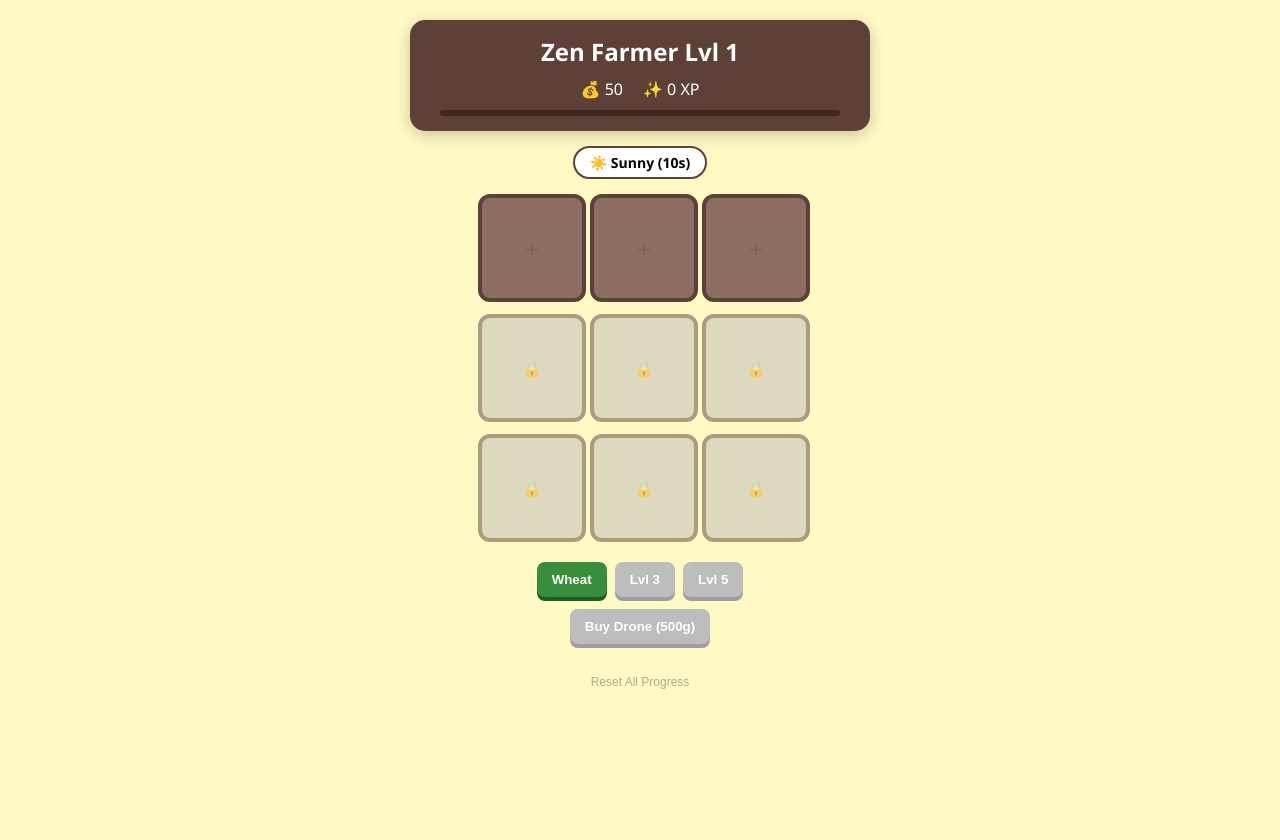
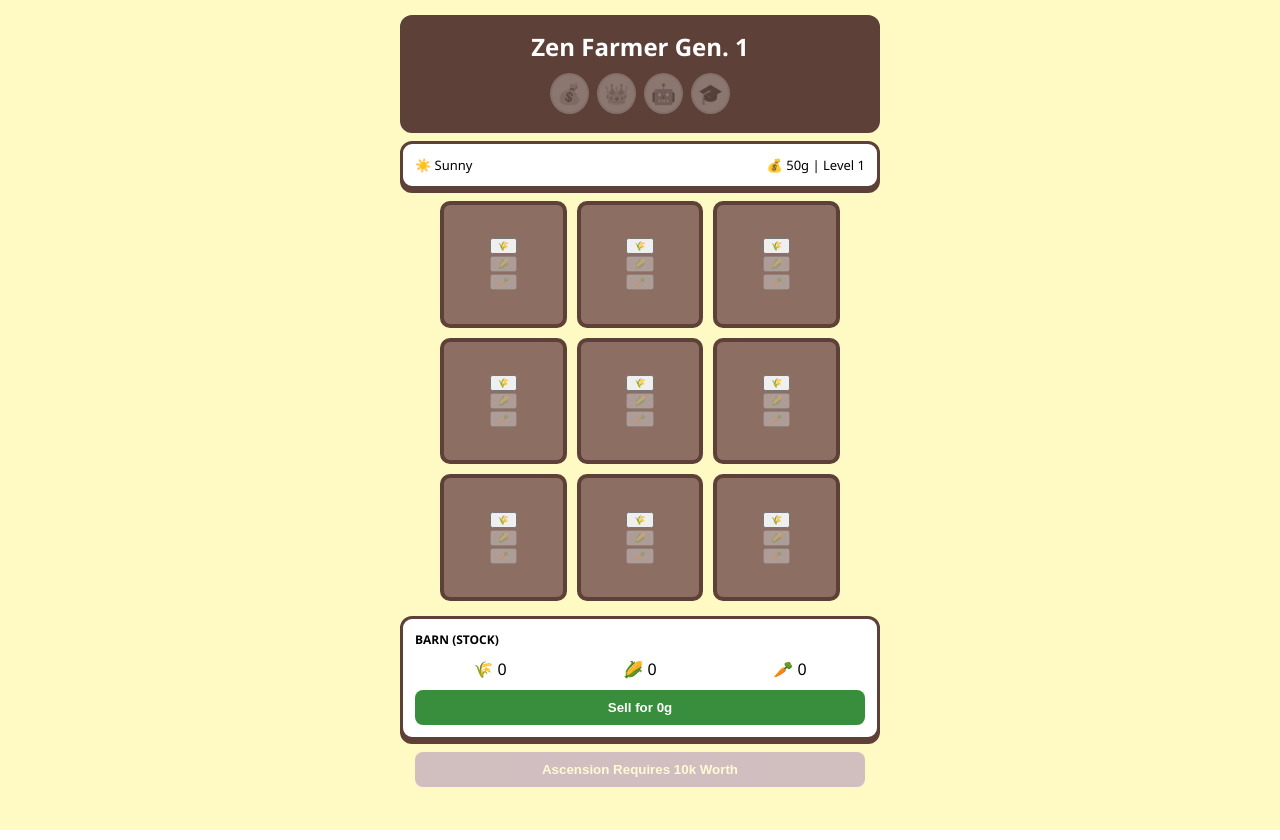
Before and after one commit to mohamedmehdigara/react-farming-game, a React (Create React App) app: page / in a window 1280 px wide. Built offline with nearby package versions, Linux system fonts and the light colour scheme.

Commit message:
edited files

```diff
--- a/src/App.js
+++ b/src/App.js
@@ -1,233 +1,188 @@
-import React, { useState, useEffect } from 'react';
+import React, { useState, useEffect, useMemo } from 'react';
 import styled, { keyframes } from 'styled-components';
 
 // --- Constants ---
 const CROPS = {
-  WHEAT: { id: 'WHEAT', name: 'Wheat', cost: 10, revenue: 25, growthTime: 5, xp: 15, minLevel: 1 },
-  CORN: { id: 'CORN', name: 'Corn', cost: 40, revenue: 100, growthTime: 12, xp: 45, minLevel: 3 },
-  CARROT: { id: 'CARROT', name: 'Carrot', cost: 100, revenue: 300, growthTime: 25, xp: 120, minLevel: 5 },
+  WHEAT: { id: 'WHEAT', name: 'Wheat', cost: 10, basePrice: 25, growthTime: 5, xp: 15, minLevel: 1, icon: '🌾' },
+  CORN: { id: 'CORN', name: 'Corn', cost: 40, basePrice: 100, growthTime: 12, xp: 45, minLevel: 3, icon: '🌽' },
+  CARROT: { id: 'CARROT', name: 'Carrot', cost: 100, basePrice: 300, growthTime: 25, xp: 120, minLevel: 5, icon: '🥕' },
 };
 
-const WEATHER_TYPES = {
-  SUNNY: { label: 'Sunny', icon: '☀️', multiplier: 1, color: '#FFF9C4' },
-  RAIN: { label: 'Raining', icon: '🌧️', multiplier: 2, color: '#B3E5FC' },
-  HEATWAVE: { label: 'Heatwave', icon: '🔥', multiplier: 0.5, color: '#FFCCBC' },
+const WEATHER = {
+  SUNNY: { label: 'Sunny', mult: 1, color: '#FFF9C4', icon: '☀️' },
+  RAIN: { label: 'Rain', mult: 2, color: '#B3E5FC', icon: '🌧️' },
+  HEAT: { label: 'Heatwave', mult: 0.5, color: '#FFCCBC', icon: '🔥' },
 };
 
-const GROWTH_STAGES = { SEED: 0, SPROUT: 1, MATURE: 2 };
-const XP_PER_LEVEL = 200;
-const AUTO_HARVESTER_COST = 500;
-
 // --- Animations ---
-const jitter = keyframes`
-  0% { transform: translate(0,0) rotate(0deg); }
-  25% { transform: translate(2px, 2px) rotate(5deg); }
-  50% { transform: translate(-2px, 1px) rotate(-5deg); }
-  75% { transform: translate(1px, -1px) rotate(3deg); }
-  100% { transform: translate(0,0) rotate(0deg); }
+const sparkle = keyframes`
+  0% { filter: brightness(1) drop-shadow(0 0 0 gold); }
+  50% { filter: brightness(1.5) drop-shadow(0 0 10px gold); }
+  100% { filter: brightness(1) drop-shadow(0 0 0 gold); }
 `;
-
-const PlotPulse = keyframes` 0% { transform: scale(1); } 50% { transform: scale(1.05); } 100% { transform: scale(1); } `;
 
 // --- Styled Components ---
 const GameContainer = styled.div`
   display: flex; flex-direction: column; align-items: center;
   font-family: 'Segoe UI', sans-serif; background-color: ${props => props.bgColor};
-  transition: background-color 2s ease; min-height: 100vh; padding: 20px;
+  transition: background-color 2s ease; min-height: 100vh; padding: 15px;
 `;
 
-const Header = styled.div`
-  background: #5d4037; color: white; padding: 15px 30px; width: 100%; max-width: 400px;
-  border-radius: 15px; margin-bottom: 15px; text-align: center; box-shadow: 0 4px 15px rgba(0,0,0,0.2);
+const Section = styled.div`
+  background: white; border: 3px solid #5d4037; border-radius: 12px;
+  width: 100%; max-width: 450px; padding: 12px; margin-bottom: 12px; box-shadow: 0 4px 0 #5d4037;
 `;
 
-const HUD = styled.div` display: flex; gap: 10px; margin-bottom: 15px; `;
-
-const Badge = styled.div`
-  background: white; padding: 5px 15px; border-radius: 20px; font-weight: bold; font-size: 14px;
-  border: 2px solid #5d4037; display: flex; align-items: center; gap: 5px;
+const TrophyRack = styled.div`
+  display: flex; gap: 8px; justify-content: center; margin-top: 10px; flex-wrap: wrap;
 `;
 
-const FarmGrid = styled.div`
-  display: grid; grid-template-columns: repeat(3, 100px); grid-gap: 12px; margin-bottom: 20px;
+const Trophy = styled.div`
+  font-size: 20px; filter: ${props => props.unlocked ? 'none' : 'grayscale(1) opacity(0.3)'};
+  background: #f5f5f5; padding: 5px; border-radius: 50%; border: 2px solid #ddd;
+  transition: all 0.5s ease;
 `;
 
 const Plot = styled.div`
-  width: 100px; height: 100px; position: relative;
-  background-color: ${props => props.locked ? '#bdbdbd' : props.isReady ? '#aed581' : '#8d6e63'};
-  border: 4px solid #5d4037; border-radius: 12px; display: flex; flex-direction: column;
-  align-items: center; justify-content: center; cursor: pointer;
-  animation: ${props => props.isReady ? PlotPulse : 'none'} 1.5s infinite;
-  opacity: ${props => props.locked ? 0.5 : 1};
+  aspect-ratio: 1/1; background: ${props => props.isReady ? '#aed581' : '#8d6e63'};
+  border: 4px solid ${props => props.isGolden ? '#ffd700' : '#5d4037'};
+  border-radius: 10px; position: relative; cursor: pointer;
+  display: flex; align-items: center; justify-content: center;
+  animation: ${props => props.isGolden ? sparkle : 'none'} 1s infinite;
 `;
 
-const PestOverlay = styled.div`
-  position: absolute; font-size: 40px; z-index: 10;
-  animation: ${jitter} 0.3s infinite;
-  cursor: crosshair;
+const GoldenTag = styled.div`
+  position: absolute; top: -10px; background: gold; color: #5d4037;
+  font-size: 9px; font-weight: bold; padding: 2px 5px; border-radius: 5px; border: 1px solid #5d4037;
 `;
 
-const ProgressBar = styled.div` width: 70%; height: 6px; background: #4e342e; border-radius: 3px; margin-top: 8px; `;
-const ProgressFill = styled.div` height: 100%; background: #8bc34a; width: ${props => props.progress}%; `;
-
-const Controls = styled.div` display: flex; flex-direction: column; gap: 12px; align-items: center; `;
-const ButtonGroup = styled.div` display: flex; flex-wrap: wrap; justify-content: center; gap: 8px; `;
-
 const Button = styled.button`
-  padding: 10px 15px; border: none; border-radius: 8px; color: white; font-weight: bold; cursor: pointer;
-  background-color: ${props => props.variant === 'upgrade' ? '#ab47bc' : props.active ? '#388e3c' : '#81c784'};
-  box-shadow: 0 4px ${props => props.variant === 'upgrade' ? '#7b1fa2' : props.active ? '#1b5e20' : '#2e7d32'};
-  &:disabled { background-color: #bdbdbd; box-shadow: 0 4px #9e9e9e; cursor: not-allowed; }
+  background: ${props => props.variant === 'prestige' ? '#673ab7' : props.primary ? '#388e3c' : '#5d4037'};
+  color: white; border: none; padding: 10px 15px; border-radius: 8px; font-weight: bold; cursor: pointer;
+  &:disabled { opacity: 0.3; }
 `;
 
-// --- Main App Component ---
+// --- Main App ---
 export default function App() {
-  const [money, setMoney] = useState(() => JSON.parse(localStorage.getItem('zf-v4-money')) ?? 50);
-  const [xp, setXp] = useState(() => JSON.parse(localStorage.getItem('zf-v4-xp')) ?? 0);
-  const [plots, setPlots] = useState(() => JSON.parse(localStorage.getItem('zf-v4-plots')) ?? Array(9).fill(null));
-  const [hasAuto, setHasAuto] = useState(() => JSON.parse(localStorage.getItem('zf-v4-auto')) ?? false);
+  const [money, setMoney] = useState(() => JSON.parse(localStorage.getItem('zf-v8-money')) ?? 50);
+  const [xp, setXp] = useState(() => JSON.parse(localStorage.getItem('zf-v8-xp')) ?? 0);
+  const [multiplier, setMultiplier] = useState(() => JSON.parse(localStorage.getItem('zf-v8-mult')) ?? 1);
+  const [inventory, setInventory] = useState(() => JSON.parse(localStorage.getItem('zf-v8-inv')) ?? { WHEAT: 0, CORN: 0, CARROT: 0 });
+  const [plots, setPlots] = useState(() => JSON.parse(localStorage.getItem('zf-v8-plots')) ?? Array(9).fill(null));
+  const [hasAuto, setHasAuto] = useState(() => JSON.parse(localStorage.getItem('zf-v8-auto')) ?? false);
   const [weather, setWeather] = useState('SUNNY');
-  const [weatherTicks, setWeatherTicks] = useState(15);
-  const [selectedSeed, setSelectedSeed] = useState(CROPS.WHEAT);
+  const [market, setMarket] = useState({ WHEAT: 25, CORN: 100, CARROT: 300 });
 
-  const level = Math.floor(xp / XP_PER_LEVEL) + 1;
-  const unlockedPlotsCount = level >= 5 ? 9 : level >= 3 ? 6 : 3;
+  const level = Math.floor(xp / 250) + 1;
+  const netWorth = Math.floor(money + Object.keys(inventory).reduce((acc, k) => acc + (inventory[k] * market[k] * multiplier), 0));
+
+  // Trophies Logic
+  const trophies = useMemo(() => [
+    { id: 'rich', icon: '💰', label: 'Millionaire', hint: '10k Net Worth', unlocked: netWorth >= 10000 },
+    { id: 'prestige', icon: '👑', label: 'Royal Lineage', hint: 'Prestige once', unlocked: multiplier > 1 },
+    { id: 'automation', icon: '🤖', label: 'Robo-Farm', hint: 'Buy Drone', unlocked: hasAuto },
+    { id: 'expert', icon: '🎓', label: 'Master', hint: 'Level 10', unlocked: level >= 10 },
+  ], [netWorth, multiplier, hasAuto, level]);
 
   useEffect(() => {
-    localStorage.setItem('zf-v4-money', JSON.stringify(money));
-    localStorage.setItem('zf-v4-xp', JSON.stringify(xp));
-    localStorage.setItem('zf-v4-plots', JSON.stringify(plots));
-    localStorage.setItem('zf-v4-auto', JSON.stringify(hasAuto));
-  }, [money, xp, plots, hasAuto]);
+    localStorage.setItem('zf-v8-money', JSON.stringify(money));
+    localStorage.setItem('zf-v8-xp', JSON.stringify(xp));
+    localStorage.setItem('zf-v8-mult', JSON.stringify(multiplier));
+    localStorage.setItem('zf-v8-inv', JSON.stringify(inventory));
+    localStorage.setItem('zf-v8-plots', JSON.stringify(plots));
+    localStorage.setItem('zf-v8-auto', JSON.stringify(hasAuto));
+  }, [money, xp, multiplier, inventory, plots, hasAuto]);
 
-  // Main Game Loop
   useEffect(() => {
-    const interval = setInterval(() => {
-      // 1. Weather Update
-      setWeatherTicks(prev => {
-        if (prev <= 1) {
-          const types = Object.keys(WEATHER_TYPES);
-          setWeather(types[Math.floor(Math.random() * types.length)]);
-          return 15 + Math.floor(Math.random() * 15);
+    const timer = setInterval(() => {
+      if (Math.random() < 0.1) setWeather(Object.keys(WEATHER)[Math.floor(Math.random() * 3)]);
+
+      setPlots(prev => prev.map((p, i) => {
+        if (!p) return null;
+
+        // Random Golden Event (0.5% chance per tick for non-golden growing crops)
+        if (!p.isGolden && p.progress < 100 && Math.random() < 0.005) {
+          return { ...p, isGolden: true };
         }
-        return prev - 1;
-      });
 
-      // 2. Plot Updates
-      let earnedMoney = 0;
-      let earnedXp = 0;
+        const inc = (100 / p.type.growthTime) * WEATHER[weather].mult;
+        const newProg = Math.min(p.progress + inc, 100);
 
-      setPlots(currentPlots => currentPlots.map(plot => {
-        if (!plot) return null;
-
-        // Auto-harvest (only if no pests)
-        if (plot.stage === 2 && hasAuto && !plot.hasPest) {
-          earnedMoney += plot.type.revenue;
-          earnedXp += plot.type.xp;
+        if (newProg === 100 && hasAuto && !p.hasPest) {
+          const goldBonus = p.isGolden ? 10 : 1;
+          setXp(v => v + (p.type.xp * multiplier * goldBonus));
+          if (p.isGolden) setMoney(m => m + (p.type.basePrice * multiplier * 10)); // Instant cash for gold auto-harvest
+          else setInventory(inv => ({ ...inv, [p.type.id]: inv[p.type.id] + 1 }));
           return null;
         }
+        return { ...p, progress: newProg };
+      }));
+    }, 1000);
+    return () => clearInterval(timer);
+  }, [weather, hasAuto, multiplier]);
 
-        if (plot.stage === 2) return plot;
-
-        // Pest Spawning (5% chance if crop is growing and doesn't have a pest)
-        if (!plot.hasPest && Math.random() < 0.05) {
-          return { ...plot, hasPest: true };
-        }
-
-        // Growth: Halted by pests
-        if (plot.hasPest) return plot;
-
-        const growthStep = (100 / plot.type.growthTime) * WEATHER_TYPES[weather].multiplier;
-        const newProgress = Math.min(plot.progress + growthStep, 100);
-        return {
-          ...plot,
-          progress: newProgress,
-          stage: newProgress >= 100 ? 2 : (newProgress >= 50 ? 1 : 0)
-        };
-      }));
-
-      if (earnedMoney > 0) setMoney(m => m + earnedMoney);
-      if (earnedXp > 0) setXp(x => x + earnedXp);
-    }, 1000);
-
-    return () => clearInterval(interval);
-  }, [weather, hasAuto]);
-
-  const handlePlotClick = (index, e) => {
-    const plot = plots[index];
-    if (!plot && index < unlockedPlotsCount) {
-        if (money >= selectedSeed.cost && level >= selectedSeed.minLevel) {
-            setMoney(m => m - selectedSeed.cost);
-            setPlots(ps => ps.map((p, i) => i === index ? { type: selectedSeed, stage: 0, progress: 0, hasPest: false } : p));
-        }
-        return;
+  const handleHarvest = (p, i) => {
+    const goldBonus = p.isGolden ? 10 : 1;
+    setXp(v => v + (p.type.xp * multiplier * goldBonus));
+    if (p.isGolden) {
+        setMoney(m => m + (p.type.basePrice * multiplier * goldBonus));
+    } else {
+        setInventory(inv => ({ ...inv, [p.type.id]: inv[p.type.id] + 1 }));
     }
-
-    // Handle Pest Click (Stop propagation to prevent accidental harvest)
-    if (plot?.hasPest) {
-      e.stopPropagation();
-      setPlots(ps => ps.map((p, i) => i === index ? { ...p, hasPest: false } : p));
-      return;
-    }
-
-    // Manual Harvest
-    if (plot?.stage === 2) {
-      setMoney(m => m + plot.type.revenue);
-      setXp(x => x + plot.type.xp);
-      setPlots(ps => ps.map((p, i) => i === index ? null : p));
-    }
+    setPlots(ps => ps.map((x, idx) => idx === i ? null : x));
   };
 
   return (
-    <GameContainer bgColor={WEATHER_TYPES[weather].color}>
-      <Header>
-        <h2 style={{ margin: 0 }}>Zen Farmer Lvl {level}</h2>
-        <div style={{ display: 'flex', justifyContent: 'center', gap: '20px', margin: '10px 0' }}>
-          <span>💰 {money}</span> <span>✨ {xp} XP</span>
+    <GameContainer bgColor={WEATHER[weather].color}>
+      <Section style={{ background: '#5d4037', color: 'white', textAlign: 'center' }}>
+        <h2 style={{ margin: 0 }}>Zen Farmer Gen. {multiplier}</h2>
+        <TrophyRack>
+          {trophies.map(t => <Trophy key={t.id} unlocked={t.unlocked} title={`${t.label}: ${t.hint}`}>{t.icon}</Trophy>)}
+        </TrophyRack>
+      </Section>
+
+      <Section>
+        <div style={{ display: 'flex', justifyContent: 'space-between', fontSize: '13px' }}>
+          <span>{WEATHER[weather].icon} {WEATHER[weather].label}</span>
+          <span>💰 {money}g | Level {level}</span>
         </div>
-        <ProgressBar style={{ width: '100%', background: '#3e2723' }}>
-            <ProgressFill progress={(xp % XP_PER_LEVEL) / 2} style={{ background: '#00e5ff' }} />
-        </ProgressBar>
-      </Header>
+      </Section>
 
-      <HUD>
-        <Badge>{WEATHER_TYPES[weather].icon} {WEATHER_TYPES[weather].label} ({weatherTicks}s)</Badge>
-        {hasAuto && <Badge>🛸 Drone On</Badge>}
-      </HUD>
-
-      <FarmGrid>
-        {plots.map((plot, i) => (
-          <Plot key={i} locked={i >= unlockedPlotsCount} isReady={plot?.stage === 2 && !plot.hasPest} onClick={(e) => handlePlotClick(i, e)}>
-            {plot?.hasPest && <PestOverlay>🐛</PestOverlay>}
-            {i >= unlockedPlotsCount ? '🔒' : plot ? (
-              <>
-                <span style={{ fontSize: '32px', filter: plot.hasPest ? 'grayscale(0.5)' : 'none' }}>
-                  {plot.stage === 2 ? (plot.type.id === 'WHEAT' ? '🌾' : plot.type.id === 'CORN' ? '🌽' : '🥕') : (plot.stage === 1 ? '🌿' : '🌱')}
-                </span>
-                {!plot.hasPest && <ProgressBar><ProgressFill progress={plot.progress} /></ProgressBar>}
-                {plot.hasPest && <span style={{ fontSize: '10px', color: '#b71c1c', fontWeight: 'bold' }}>INFESTED!</span>}
-              </>
-            ) : <span style={{ opacity: 0.1, fontSize: '24px' }}>+</span>}
+      <div style={{ display: 'grid', gridTemplateColumns: 'repeat(3, 1fr)', gap: '10px', width: '100%', maxWidth: '400px' }}>
+        {plots.map((p, i) => (
+          <Plot key={i} isGolden={p?.isGolden} isReady={p?.progress === 100} onClick={() => p?.progress === 100 && handleHarvest(p, i)}>
+            {p?.isGolden && <GoldenTag>10X GOLD</GoldenTag>}
+            {p ? (
+              <span style={{ fontSize: '2.5rem' }}>{p.progress === 100 ? CROPS[p.type.id].icon : '🌱'}</span>
+            ) : (
+              <div style={{ display: 'flex', flexDirection: 'column', gap: '2px' }}>
+                {Object.values(CROPS).map(c => (
+                  <button key={c.id} onClick={() => setPlots(ps => ps.map((x, idx) => idx === i ? { type: c, progress: 0, isGolden: false } : x))} disabled={level < c.minLevel || money < c.cost} style={{ fontSize: '9px' }}>{c.icon}</button>
+                ))}
+              </div>
+            )}
           </Plot>
         ))}
-      </FarmGrid>
+      </div>
 
-      <Controls>
-        <ButtonGroup>
-          {Object.values(CROPS).map(crop => (
-            <Button key={crop.id} active={selectedSeed.id === crop.id} disabled={level < crop.minLevel} onClick={() => setSelectedSeed(crop)}>
-              {level < crop.minLevel ? `Lvl ${crop.minLevel}` : `${crop.name}`}
-            </Button>
-          ))}
-        </ButtonGroup>
-        {!hasAuto && (
-          <Button variant="upgrade" disabled={money < AUTO_HARVESTER_COST || level < 4} onClick={() => { setMoney(m => m - AUTO_HARVESTER_COST); setHasAuto(true); }}>
-            Buy Drone (500g)
-          </Button>
-        )}
-      </Controls>
+      <Section style={{ marginTop: '15px' }}>
+        <div style={{ fontWeight: 'bold', fontSize: '12px' }}>BARN (STOCK)</div>
+        <div style={{ display: 'flex', justifyContent: 'space-around', margin: '10px 0' }}>
+          {Object.keys(inventory).map(id => <div key={id}>{CROPS[id].icon} {inventory[id]}</div>)}
+        </div>
+        <Button primary style={{ width: '100%' }} onClick={() => {
+          let total = 0;
+          Object.keys(inventory).forEach(id => total += inventory[id] * market[id] * multiplier);
+          setMoney(m => m + total);
+          setInventory({ WHEAT: 0, CORN: 0, CARROT: 0 });
+        }}>Sell for {Object.keys(inventory).reduce((acc, k) => acc + (inventory[k] * market[k] * multiplier), 0)}g</Button>
+      </Section>
 
-      <button onClick={() => {localStorage.clear(); window.location.reload();}} style={{ marginTop: '30px', opacity: 0.3, border: 'none', background: 'none', cursor: 'pointer', fontSize: '12px' }}>Reset All Progress</button>
+      <Button variant="prestige" disabled={netWorth < 10000} onClick={() => {
+         setMultiplier(m => m + 1); setMoney(50); setXp(0); setPlots(Array(9).fill(null)); setHasAuto(false);
+      }} style={{ width: '100%', maxWidth: '450px' }}>
+        {netWorth < 10000 ? 'Ascension Requires 10k Worth' : '🚀 ASCEND TO NEXT GEN'}
+      </Button>
     </GameContainer>
   );
 }
```
